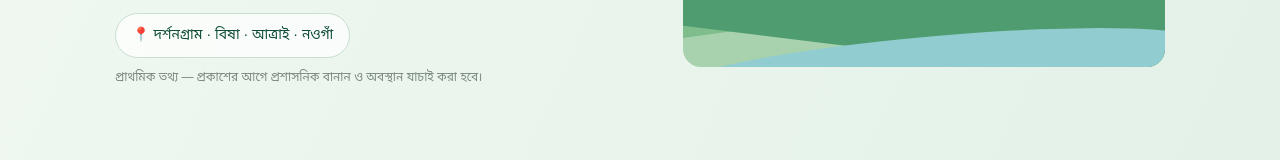
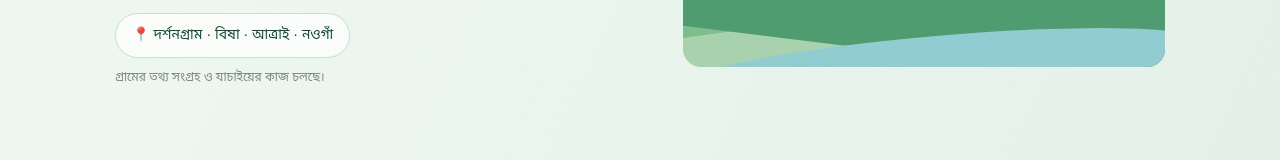
Before and after one commit to arif-amargram/amar-gram, a Next.js app: page / in a window 1280 px wide. Shown: the part 425-585 px from the top of the page. Built offline with nearby package versions, Linux system fonts and the light colour scheme; no server answers; the database is empty.

Commit message:
Update page.tsx

```diff
--- a/app/page.tsx
+++ b/app/page.tsx
@@ -1,3 +1,6 @@
+
+import { supabase } from "@/lib/supabase";
+
 const quickLinks = [
   { icon: "🏫", title: "শিক্ষাপ্রতিষ্ঠান", text: "স্কুল, কলেজ ও মাদ্রাসার তথ্য" },
   { icon: "🕌", title: "ধর্মীয় প্রতিষ্ঠান", text: "মসজিদ ও অন্যান্য প্রতিষ্ঠানের তথ্য" },
@@ -7,7 +10,15 @@ const quickLinks = [
   { icon: "👥", title: "গ্রামবাসী", text: "সম্মতিসহ প্রকাশিত পরিচিতি" },
 ];
 
-export default function Home() {
+export default async function Home() {
+  const { data: villages } = await supabase
+    .from("villages")
+    .select("name, history, description")
+    .eq("status", "published")
+    .limit(1);
+
+  const village = villages?.[0];
+
   return (
     <main>
       <header className="topbar">
@@ -21,14 +32,25 @@ export default function Home() {
       <section className="hero">
         <div className="hero-content">
           <p className="eyebrow">WELCOME TO AMAR GRAM</p>
-          <h1>আমার গ্রাম,<br /><span>আমাদের পরিচয়</span></h1>
+          <h1>
+            আমার গ্রাম,<br />
+            <span>আমাদের পরিচয়</span>
+          </h1>
           <p className="hero-copy">
             নিজের গ্রামের প্রয়োজনীয় তথ্য, প্রতিষ্ঠান, স্থানীয় ব্যবসা ও পরিচিতি
             এক জায়গায় খুঁজে পাওয়ার সহজ উদ্যোগ।
           </p>
-          <div className="location-chip">📍 দর্শনগ্রাম · বিষা · আত্রাই · নওগাঁ</div>
-          <p className="small-note">প্রাথমিক তথ্য — প্রকাশের আগে প্রশাসনিক বানান ও অবস্থান যাচাই করা হবে।</p>
+
+          <div className="location-chip">
+            📍 {village?.name || "দর্শনগ্রাম"} · বিষা · আত্রাই · নওগাঁ
+          </div>
+
+          <p className="small-note">
+            {village?.description ||
+              "গ্রামের তথ্য সংগ্রহ ও যাচাইয়ের কাজ চলছে।"}
+          </p>
         </div>
+
         <div className="hero-art" aria-hidden="true">
           <div className="sun" />
           <div className="hill hill-back" />
@@ -40,12 +62,26 @@ export default function Home() {
         </div>
       </section>
 
+      {village?.history && (
+        <section className="section">
+          <div className="section-heading">
+            <p className="eyebrow">VILLAGE HISTORY</p>
+            <h2>{village.name} গ্রামের ইতিহাস</h2>
+            <p>{village.history}</p>
+          </div>
+        </section>
+      )}
+
       <section className="section">
         <div className="section-heading">
           <p className="eyebrow">EXPLORE YOUR VILLAGE</p>
           <h2>গ্রামের তথ্য খুঁজুন</h2>
-          <p>একটি সুন্দর, তথ্যসমৃদ্ধ ও সবার জন্য উন্মুক্ত গ্রাম directory গড়ে তোলাই আমাদের লক্ষ্য।</p>
+          <p>
+            একটি সুন্দর, তথ্যসমৃদ্ধ ও সবার জন্য উন্মুক্ত গ্রাম directory
+            গড়ে তোলাই আমাদের লক্ষ্য।
+          </p>
         </div>
+
         <div className="cards">
           {quickLinks.map((item) => (
             <article className="info-card" key={item.title}>
@@ -61,7 +97,10 @@ export default function Home() {
         <div>
           <p className="eyebrow">OUR INITIATIVE</p>
           <h2>তথ্য হোক সবার হাতের নাগালে</h2>
-          <p>সঠিক তথ্য সংগ্রহ, যাচাই এবং অনুমতি নিয়ে প্রকাশের মাধ্যমে গ্রামের মানুষের উপকারে আসাই আমাদের উদ্দেশ্য।</p>
+          <p>
+            সঠিক তথ্য সংগ্রহ, যাচাই এবং অনুমতি নিয়ে প্রকাশের মাধ্যমে
+            গ্রামের মানুষের উপকারে আসাই আমাদের উদ্দেশ্য।
+          </p>
         </div>
         <span className="notice-icon">🌱</span>
       </section>
```
